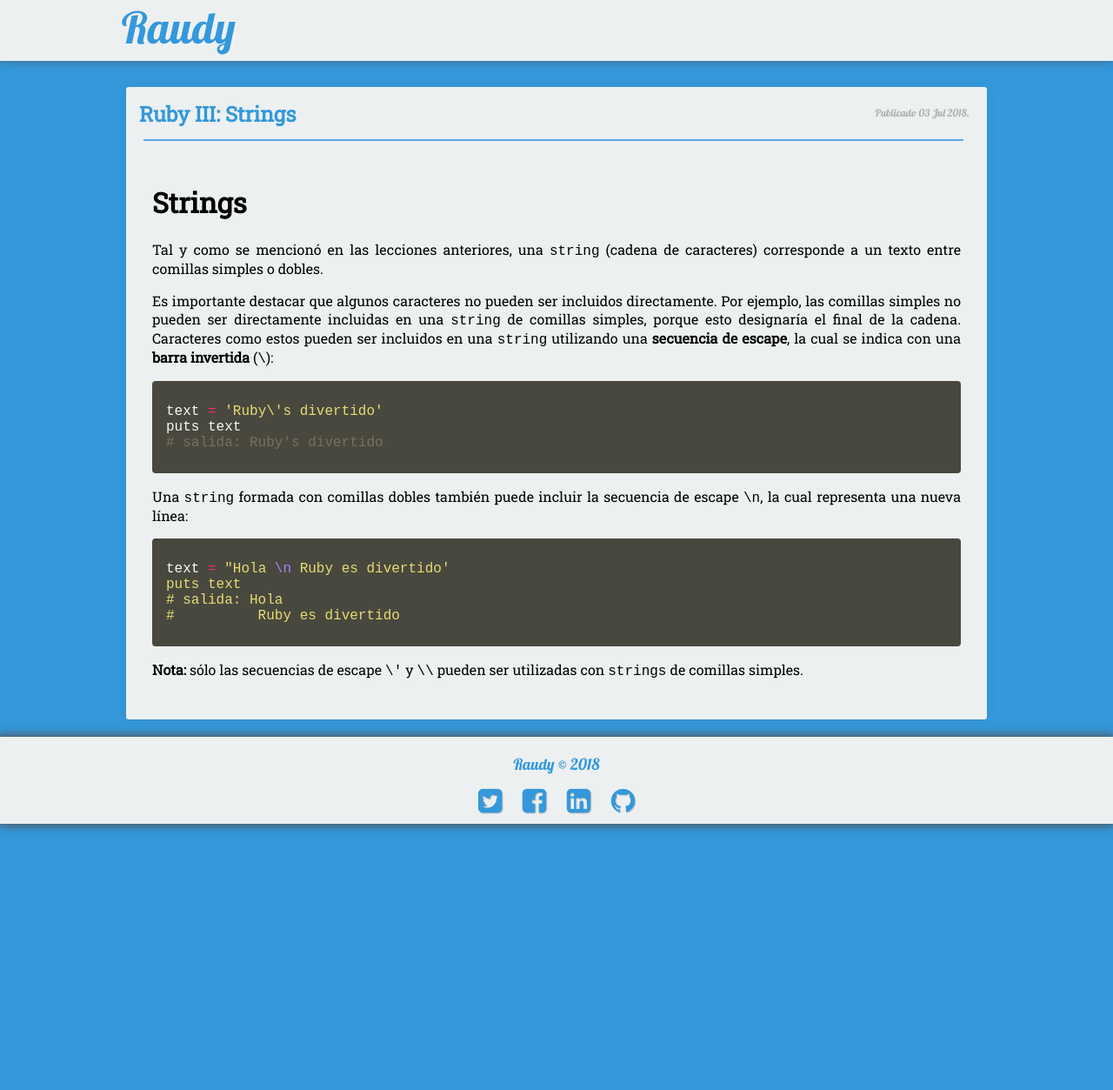
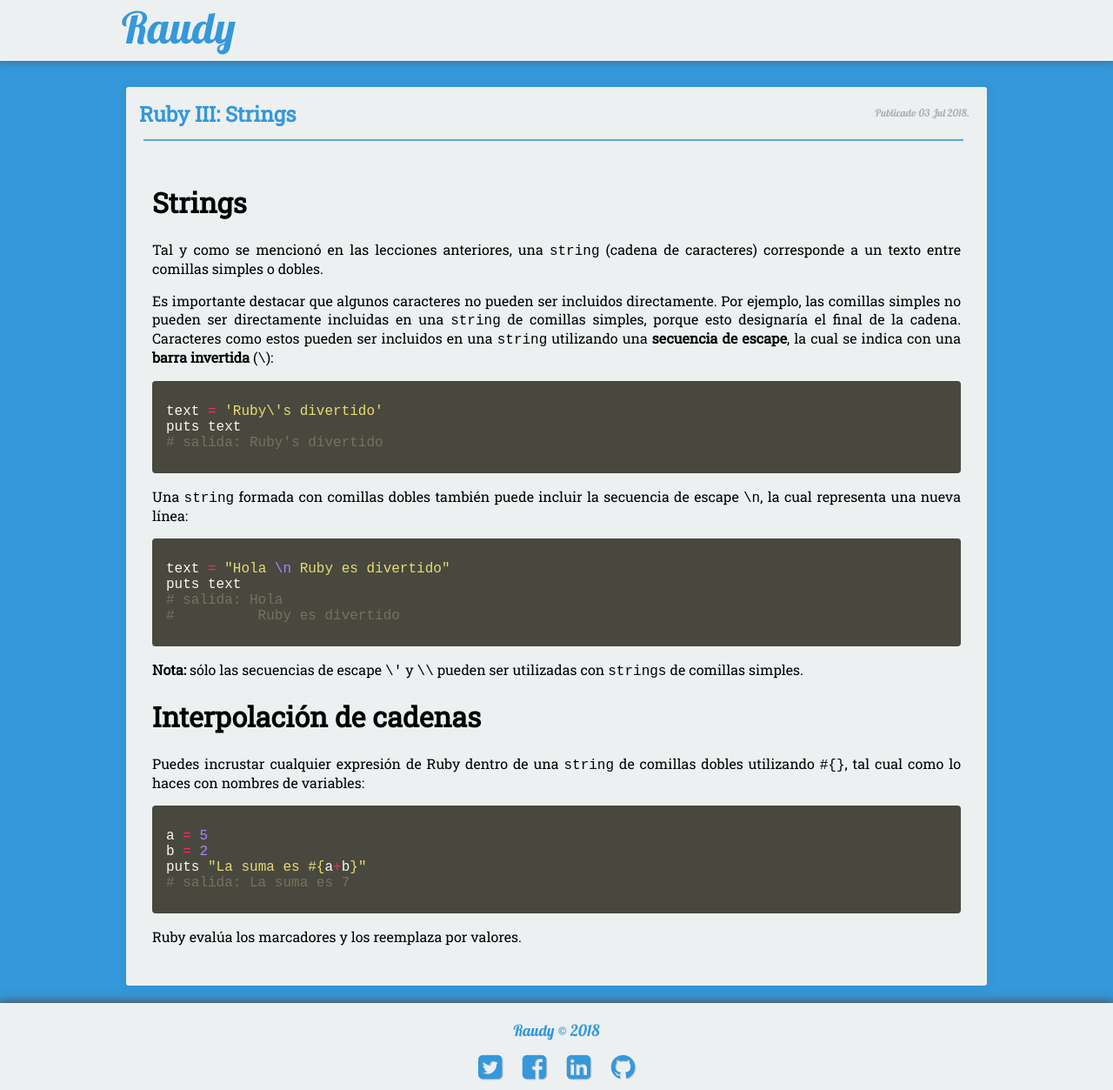
Before and after one commit to nisoto/Blog-anterior-2.0, a Jekyll site: the page built from _posts/2018-07-03-ruby-iii-strings.md, in a window 1280 px wide. Shown: the whole page at 87% size. Built offline with Jekyll 4.4.1, drawn with Linux system fonts in a browser that asks for light colours; nearby versions of some CDN libraries.

Commit message:
Update 2018-07-03-ruby-iii-strings.md

```diff
--- a/_posts/2018-07-03-ruby-iii-strings.md
+++ b/_posts/2018-07-03-ruby-iii-strings.md
@@ -21,10 +21,23 @@ puts text
 Una `string` formada con comillas dobles también puede incluir la secuencia de escape `\n`, la cual representa una nueva línea:
 
 {% highlight ruby %}
-text = "Hola \n Ruby es divertido'
+text = "Hola \n Ruby es divertido"
 puts text
 # salida: Hola
 #          Ruby es divertido
 {% endhighlight %}
 
 **Nota:** sólo las secuencias de escape `\'` y `\\` pueden ser utilizadas con `strings` de comillas simples.
+
+# Interpolación de cadenas
+
+Puedes incrustar cualquier expresión de Ruby dentro de una `string` de comillas dobles utilizando `#{}`, tal cual como lo haces con nombres de variables:
+
+{% highlight ruby %}
+a = 5
+b = 2
+puts "La suma es #{a+b}"
+# salida: La suma es 7
+{% endhighlight %}
+
+Ruby evalúa los marcadores y los reemplaza por valores.
```
